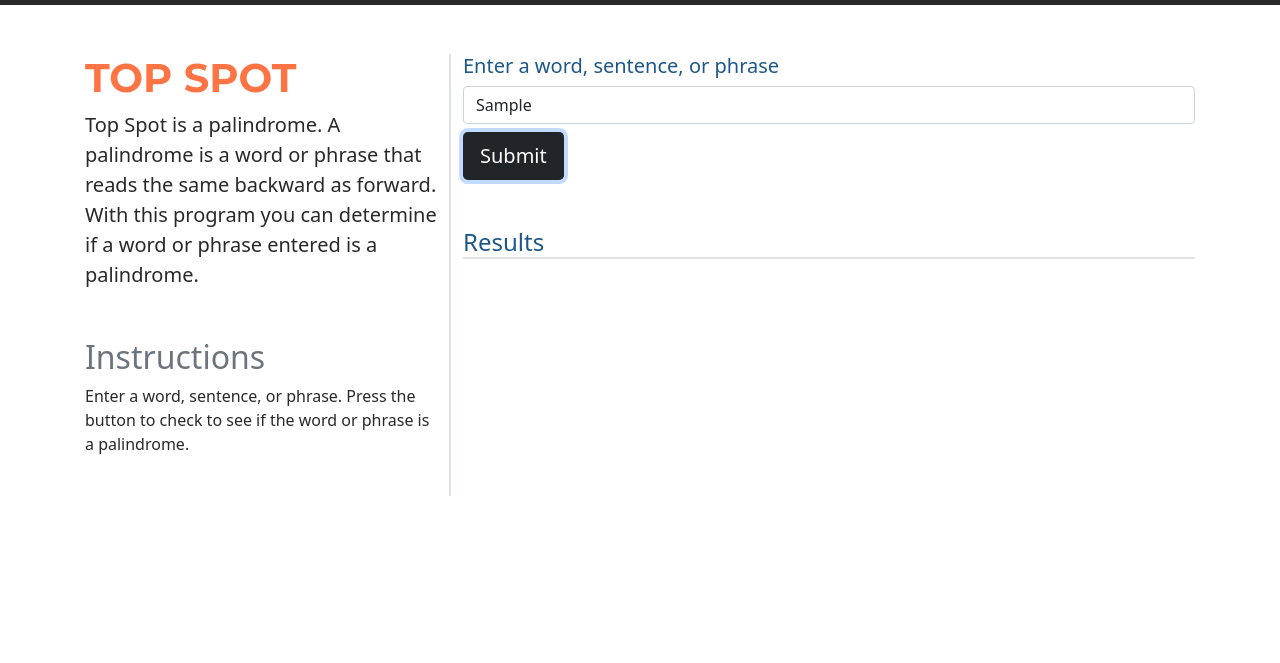
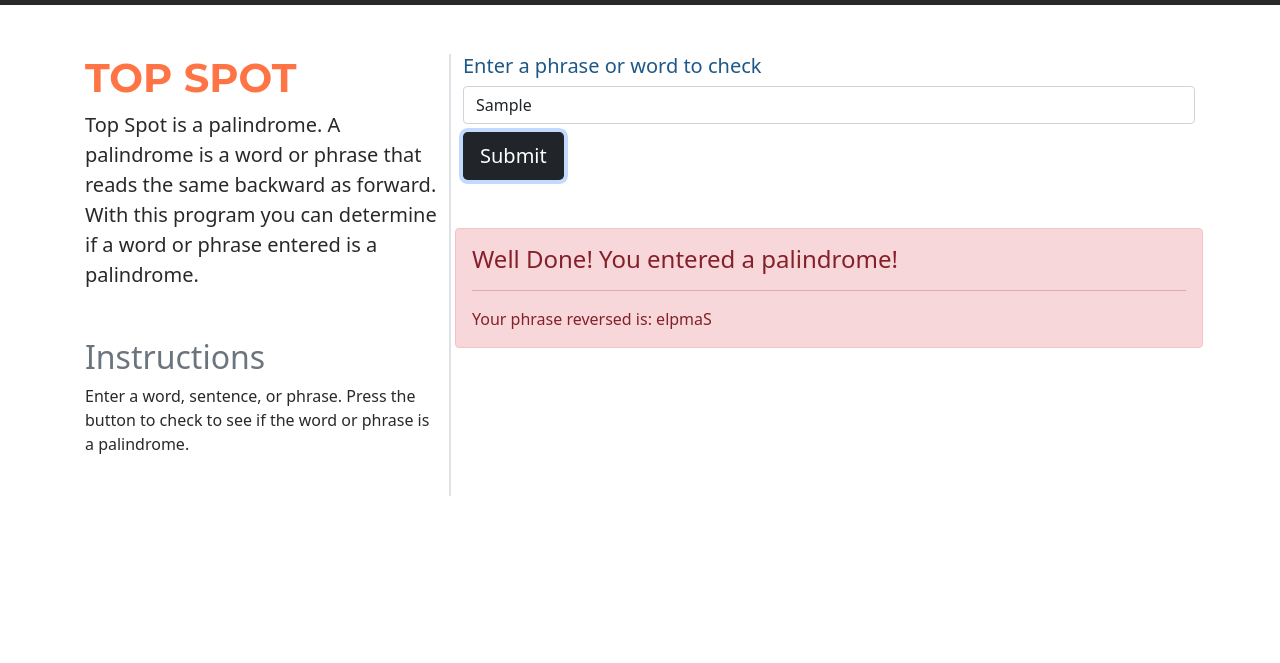
Before and after one commit to c-eze/TopSpot, a plain HTML site: page app.html in a window 1280 px wide. Both pictures are taken after typing "Sample" into the empty fields and a click on the button "Submit". Shown: the part 54-717 px from the top of the page. Drawn offline with nearby package versions, Linux system fonts and the light colour scheme.

Commit message:
Update App page

```diff
--- a/app.html
+++ b/app.html
@@ -67,7 +67,7 @@
             </div>
             <div class="col col-lg-8">
                 <div>
-                    <h5>Enter a word, sentence, or phrase</h5>
+                    <h5>Enter a phrase or word to check</h5>
                     <form class="row gy-2 gx-3">
                         <div class="col">
                             <input id="userString" type="text" class="form-control" placeholder="top spot" aria-label="Enter A String">
@@ -75,15 +75,14 @@
                         <div class="col-12 d-flex justify-content-start">
                             <button id="btnSubmit" type="button" class="btn btn-lg bg-dark text-white">Submit</button>
                         </div>
+                        <div class="alert alert-danger mt-5 invisible fade show" id="alert" role="alert">
+                            <h4 class="alert-heading">Well Done! You entered a palindrome!</h4>
+                            <hr>
+                            <p class="mb-0" id="msg">
+                                <!--Insert a Message Here-->
+                            </p>
+                        </div>
                     </form>
-                    <h4 class="mt-5 border-bottom border-2">Results</h4>
-                    <div class="table-respnsive">
-                        <table class="table table-striped table-sm">
-                            <tbody id="results">
-                                <!-- Results go here -->
-                            </tbody>
-                        </table>
-                    </div>
                 </div>
             </div>
         </div>
@@ -115,6 +114,9 @@
         integrity="sha384-/bQdsTh/da6pkI1MST/rWKFNjaCP5gBSY4sEBT38Q/9RBh9AH40zEOg7Hlq2THRZ" crossorigin="anonymous">
     </script>
     <script src="/js/site.js"></script>
+    <script>
+        document.getElementById("btnSubmit").addEventListener("click", getValue);
+    </script>
 </body>
 
 </html>
--- a/js/site.js
+++ b/js/site.js
@@ -1,4 +1,34 @@
-//Call Hello World
-function HelloWorld() {
-    alert("Hello World");
+//Get the string from the page
+//controller function
+function getValue () {
+    document.getElementById("alert").classList.add("invisible");
+
+    let userString = document.getElementById("userString").value;
+
+    let revString = reverseString(userString);
+
+    displayString(revString);
 }
+
+//Reverse the string
+//logic function
+function reverseString(userString) {
+    let revString = [];
+
+    //reverse a string using a for loop
+    for (let index = userString.length - 1; index >= 0; index--) {
+        revString += userString[index];
+    }
+
+    return revString;
+}
+
+//Display the reversed string to the user
+//View Function
+function displayString(revString) {
+    //write to the page
+    document.getElementById("msg").innerHTML = `Your phrase reversed is: ${revString}`;
+
+    //show the alert box
+    document.getElementById("alert").classList.remove("invisible");
+}
```
